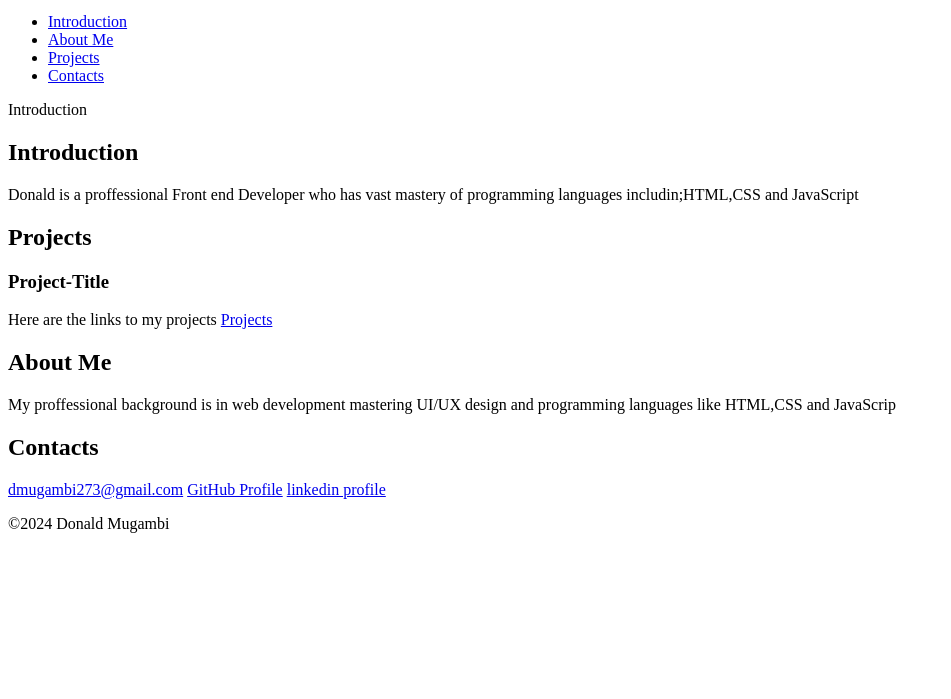
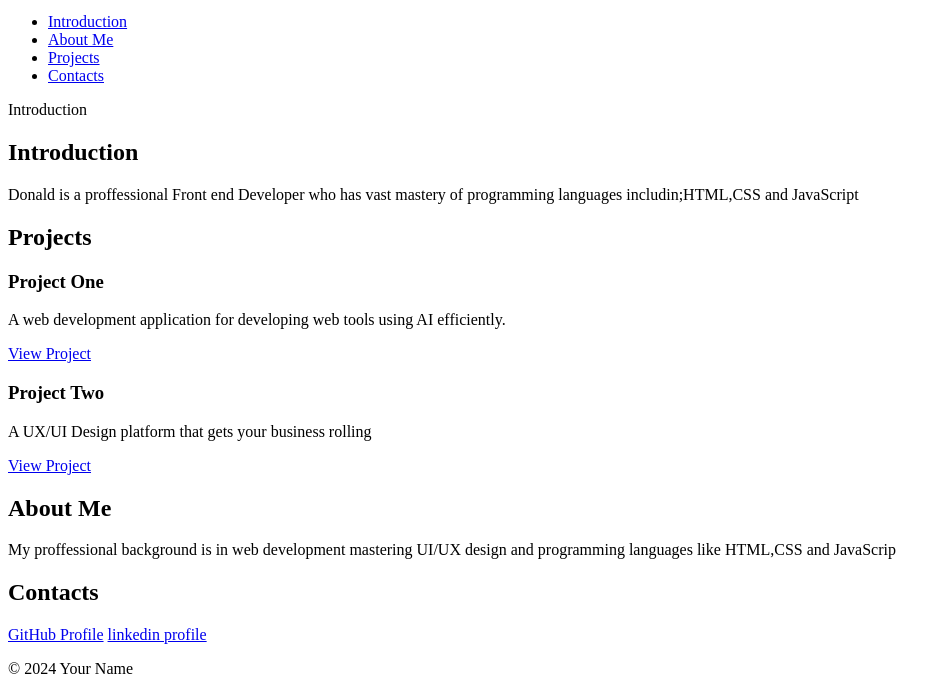
Before and after one commit to Dmgk89/My_First_Portfolio, a plain HTML site: page portfolio/index.html in a window 1280 px wide. Shown: the part 101-800 px from the top of the page, without its empty margins (0-951 px from the left). Drawn offline with Linux system fonts and the light colour scheme.

Commit message:
modified portfolio filed

```diff
--- a/portfolio/index.html
+++ b/portfolio/index.html
@@ -22,13 +22,19 @@
     <h2>Introduction</h2>
     <p>Donald is a proffessional Front end Developer who has vast mastery of programming languages includin;HTML,CSS and JavaScript</p>
 
-    <section id="Projects">
-    <h2>Projects</h2>
-    <article class="Projects">
-        <h3>Project-Title</h3>
-        <p>Here are the links to my projects <a href="#Projects" target="_blank">Projects</a></p>
-    </article>
-    </section>
+    <section id="projects">
+        <h2>Projects</h2>
+        <article class="project">
+          <h3>Project One</h3>
+          <p>A web development application for developing web tools using AI efficiently.</p>
+          <a href="https://webdev.com/project-one" target="_blank">View Project</a>
+        </article>
+        <article class="project">
+          <h3>Project Two</h3>
+          <p>A UX/UI Design platform that gets your business rolling</p>
+          <a href="https://uxdesign.com/project-two" target="_blank">View Project</a>
+        </article>
+      </section>
 
     <section id="About">
         <h2>About Me</h2>
@@ -38,13 +44,14 @@
     <section id="Contacts">
         <h2>Contacts</h2>
         <p>
-        <a href="#Email:dmugambi273@gmail.com" target="_blank">dmugambi273@gmail.com</a>
+        <a href="mailto:your.email@example.com"></a>
         <a href="#https://github.com/Dmgk89" target="_blank">GitHub Profile</a>
         <a href="#www.linkedin.com/in/donald-mugambi" target="_blank">linkedin profile</a>
         </p>
     </section>
 </body>
+
 <footer>
-    <p>&copy;2024 Donald Mugambi</p>
+    <p>&copy; 2024 Your Name</p>
 </footer>
 </html>
```
